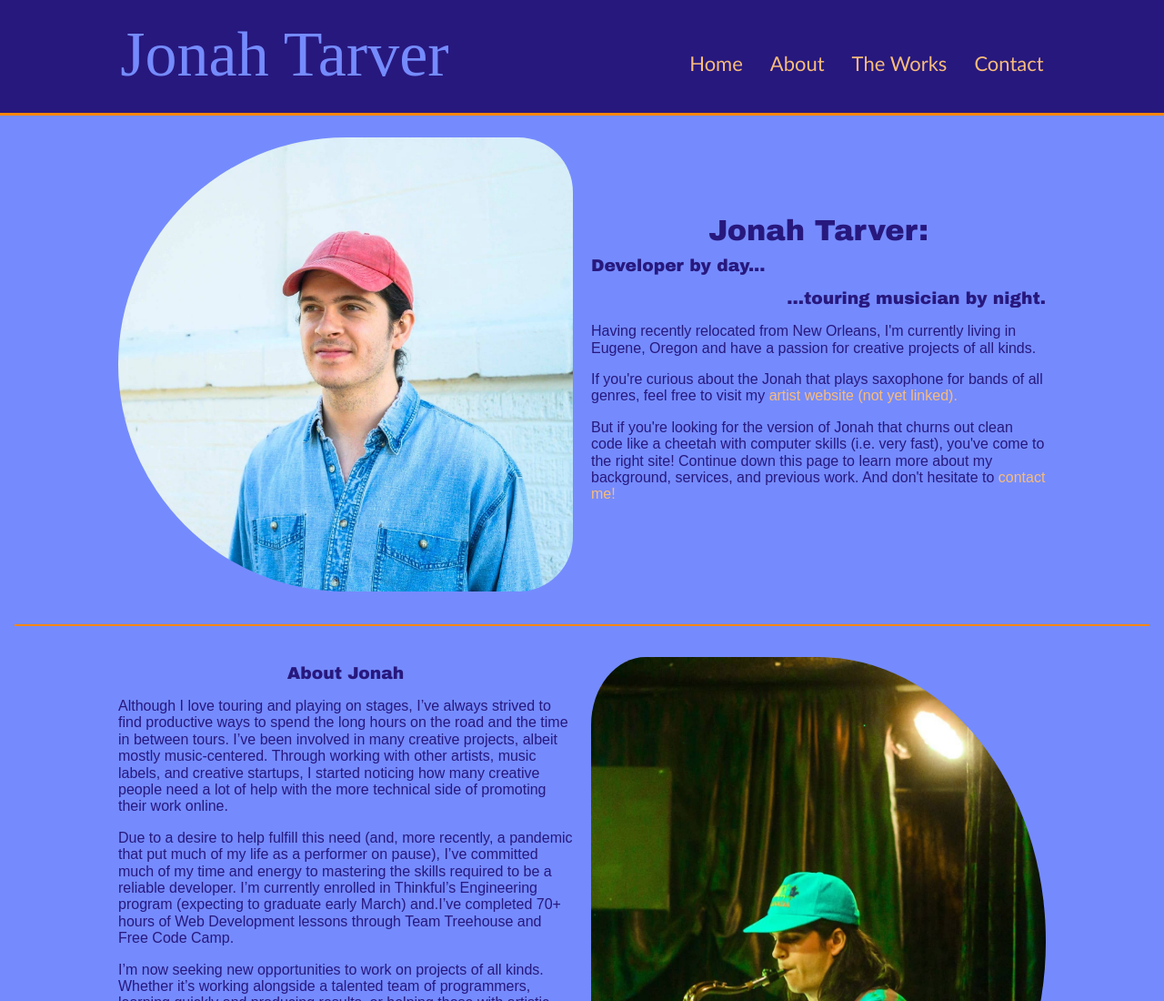
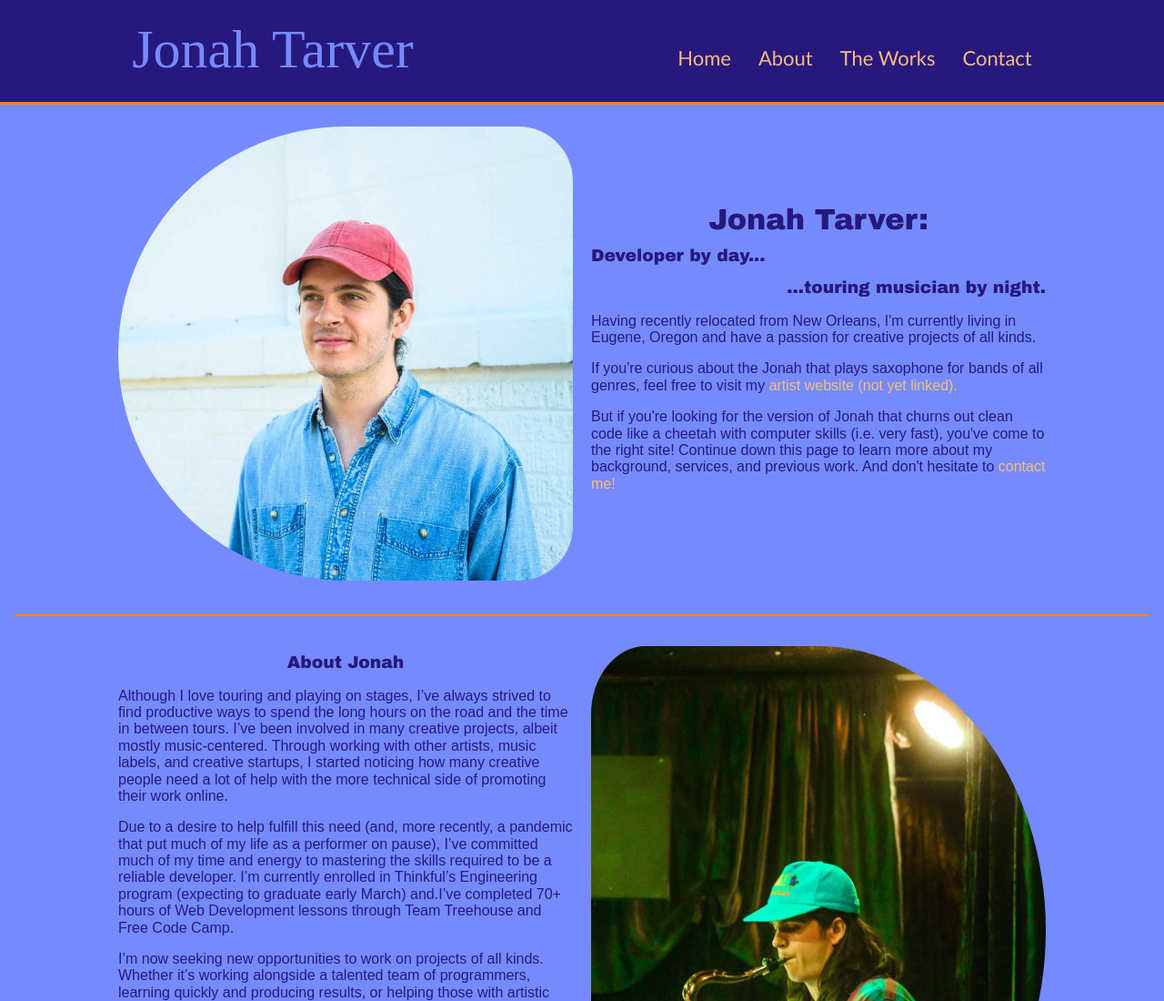
Before and after one commit to Tarv44/thinkful-portfolio, a plain HTML site: page index.html in a window 1280 px wide. Shown: the top 1100 px of the page at 91% size. Drawn offline with nearby package versions, Linux system fonts and the light colour scheme.

Commit message:
Updated logo

```diff
--- a/style.css
+++ b/style.css
@@ -91,7 +91,7 @@ header{
 }
 
 .logo {
-  font-size: 70px;
+  font-size: 60px;
   font-family: "Brush Script MT";
   margin-bottom: 18px;
   display: flex;
@@ -256,6 +256,10 @@ footer {
     font-size: 14px;
   }
 
+  .logo {
+    font: 70px;
+  }
+
   .prof-img {
     border-radius: 125% 30% 30% 125%;
   }
```
